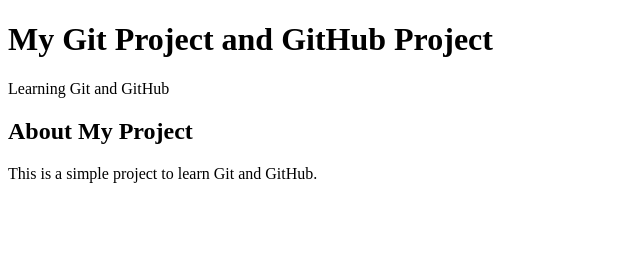
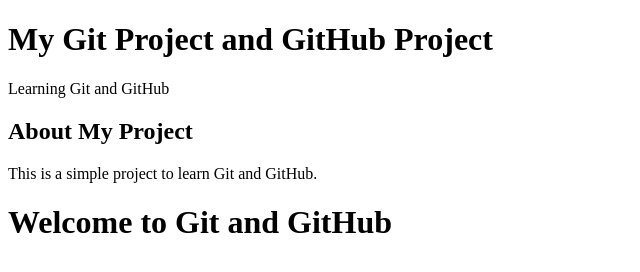
Before and after one commit to ravirala-sahithi/GitPractice, a plain HTML site: page index.html in a window 1280 px wide. Shown: the whole page, without its empty margins (0-640 px from the left). Drawn offline with Linux system fonts and the light colour scheme.

Commit message:
Resolve merge conflict

```diff
--- a/index.html
+++ b/index.html
@@ -5,5 +5,6 @@
         <p>Learning Git and GitHub</p>
         <h2>About My Project</h2>
         <p>This is a simple project to learn Git and GitHub.</p>
+        <h1>Welcome to Git and GitHub</h1>
     </body>
 </html>
```
